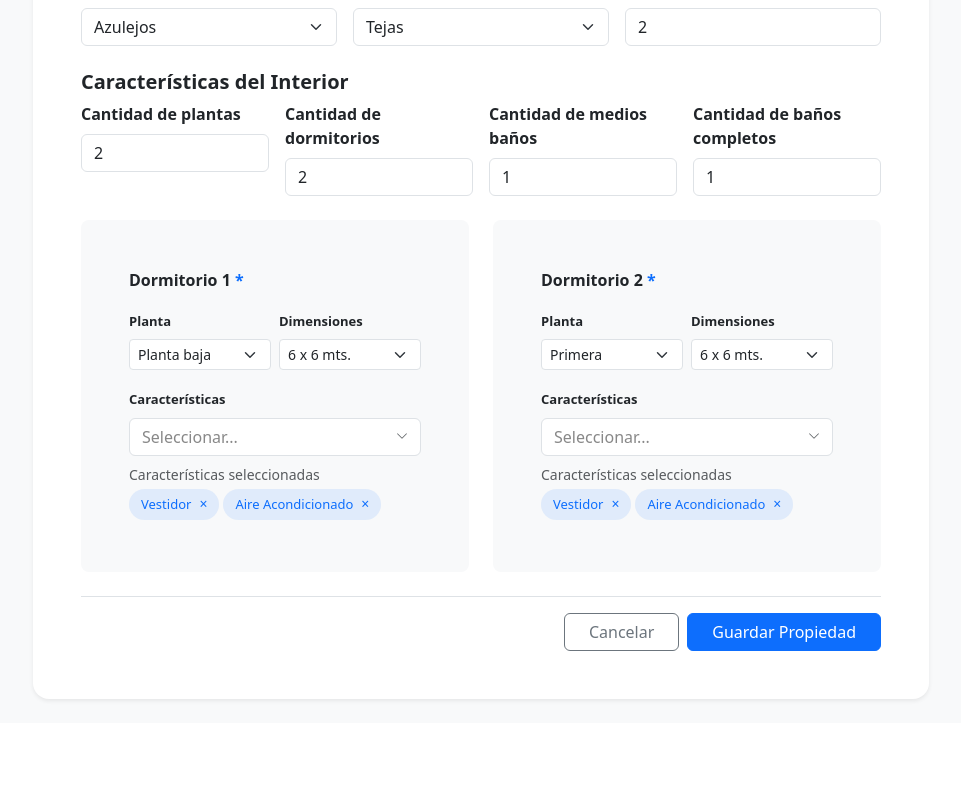
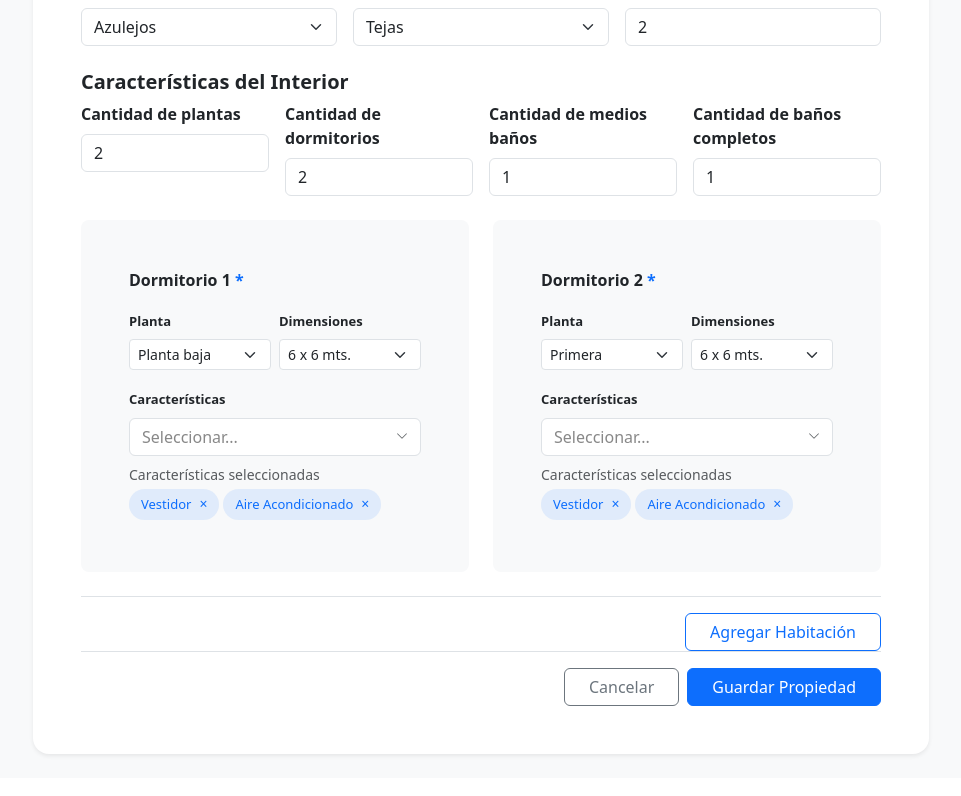
Before and after one commit to realstatesoft/frontend, a React (Vite) app: page /create-property in a window 1280 px wide. Shown: the part 1219-2015 px from the top of the page, without its empty margins (159-1120 px from the left). Before the commit the page ends 1974 px from the top, so only its background shows below. Built offline with nearby package versions, Linux system fonts and the light colour scheme.

Commit message:
add button

```diff
--- a/src/pages/CreateProperty.jsx
+++ b/src/pages/CreateProperty.jsx
@@ -505,6 +505,10 @@ export default function CreateProperty() {
             ))}
           </Row>
 
+          <Stack direction="horizontal" gap={2} className="justify-content-end pt-3 border-top">
+            <Button variant="outline-primary" className="px-4">Agregar Habitación</Button>
+          </Stack>
+
           {/* ══ Botones ════════════════════════════════════════════════════ */}
           <Stack direction="horizontal" gap={2} className="justify-content-end pt-3 border-top">
             <Button variant="outline-secondary" className="px-4">Cancelar</Button>
```
